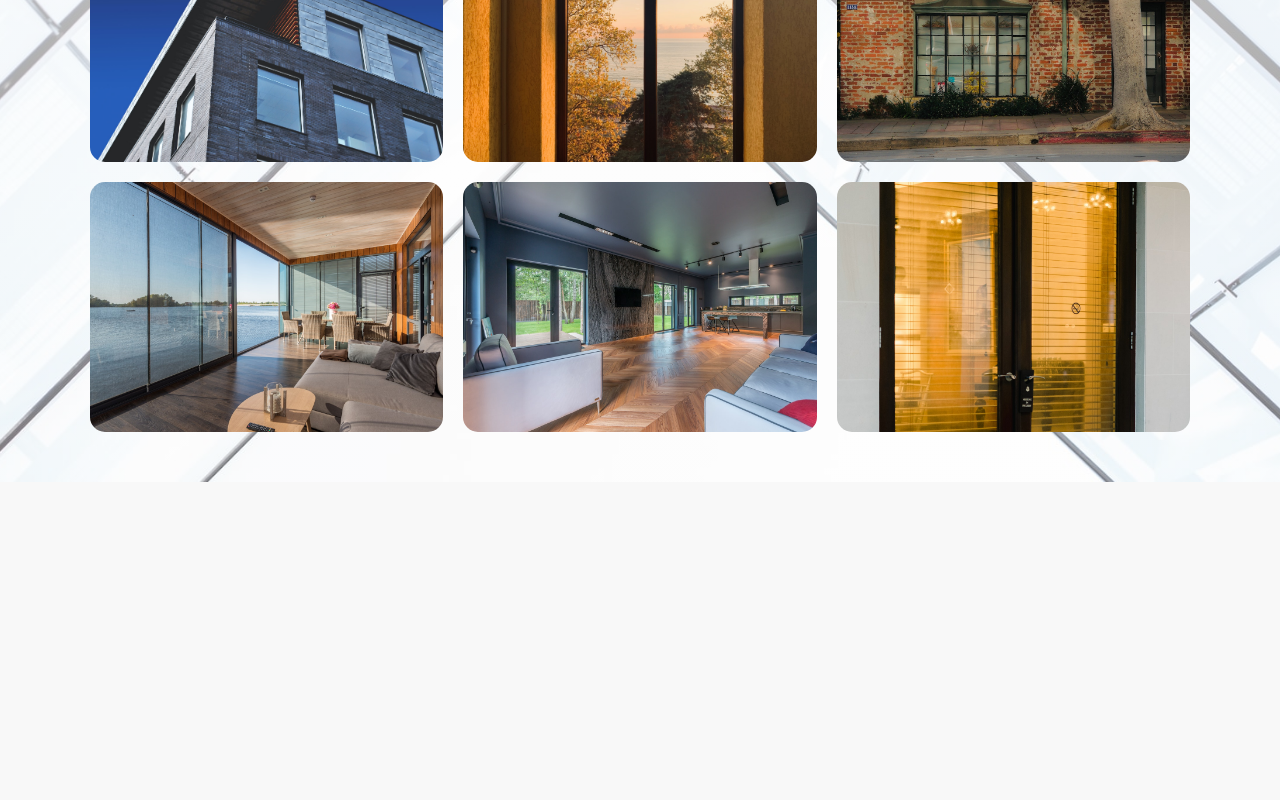
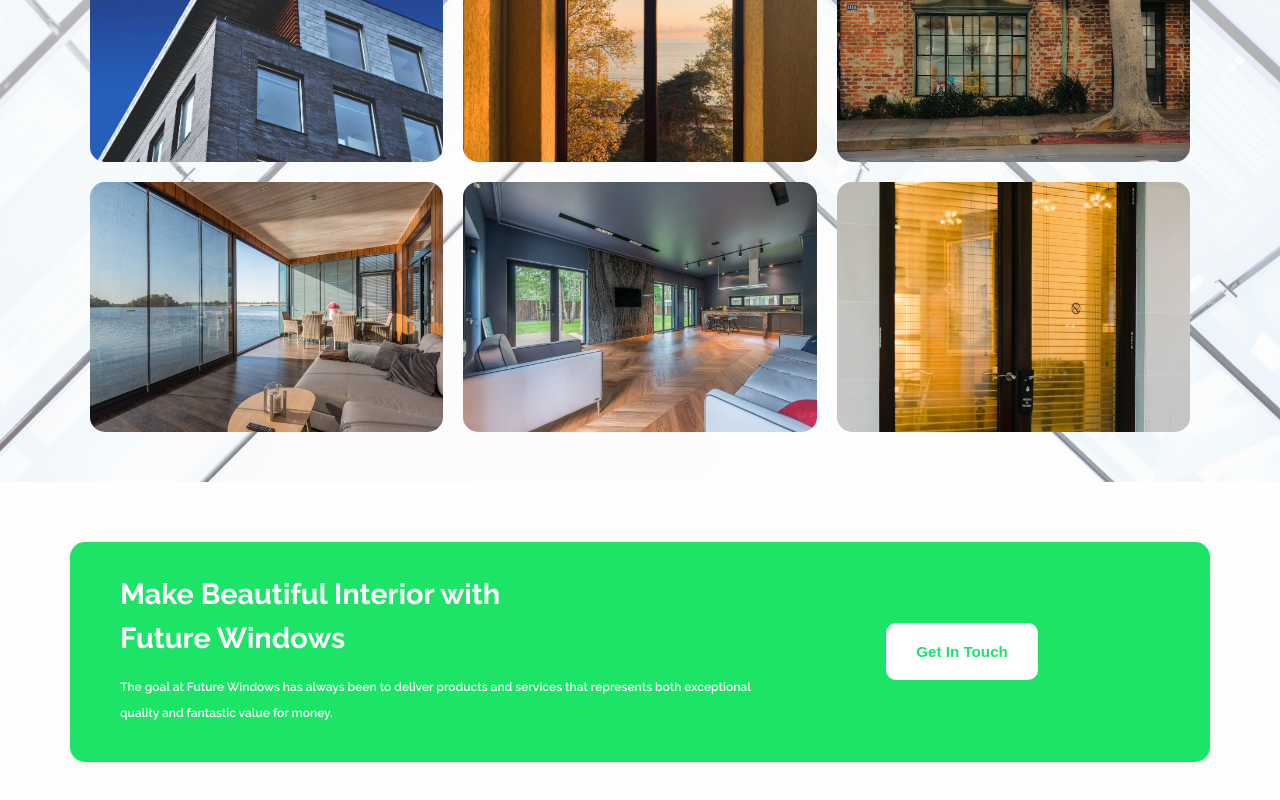
Before and after one commit to Achiekobby/real_estate_landing_page, a React (Create React App) app: page / in a window 1280 px wide. Shown: the part 4248-5048 px from the top of the page. Before the commit the page ends 4734 px from the top, so only its background shows below. Built offline with nearby package versions, Linux system fonts and the light colour scheme.

Commit message:
contact us section has been completed

```diff
--- /dev/null
+++ b/src/components/Contact.jsx
@@ -0,0 +1,31 @@
+import React from "react";
+import "../scss/Contact.scss";
+
+const Contact = () => {
+  return (
+    <section className="contact">
+      <div className="container">
+        <div className="wrapper">
+          <div className="contact_card">
+            <div className="content">
+              <div className="headLine">
+                <h1>Make Beautiful Interior with </h1>
+                <h2>Future Windows</h2>
+                <p>
+                  The goal at Future Windows has always been to deliver products
+                  and services that represents both exceptional quality and
+                  fantastic value for money.
+                </p>
+              </div>
+            </div>
+            <div className="contact-btn">
+              <button className="cnt-btn">Get In Touch</button>
+            </div>
+          </div>
+        </div>
+      </div>
+    </section>
+  );
+};
+
+export default Contact;
--- a/src/pages/Home.jsx
+++ b/src/pages/Home.jsx
@@ -9,6 +9,7 @@ import Services from '../components/Services'
 import Statistics from '../components/Statistics'
 import Choose from '../components/Choose'
 import Gallery from '../components/Gallery'
+import Contact from '../components/Contact'
 
 const Home = () => {
   const [sidebar, setSidebar] = useState(false)
@@ -27,6 +28,7 @@ const Home = () => {
       <Statistics/>
       <Choose/>
       <Gallery/>
+      <Contact/>
     </div>
   )
 }
--- /dev/null
+++ b/src/scss/Contact.scss
@@ -0,0 +1,94 @@
+.contact {
+  width: 100%;
+  background: #fefeff;
+  display: flex;
+  align-items: center;
+  padding: 30px 0;
+  justify-content: center;
+
+  .container {
+    max-width: 1200px;
+    padding: 30px 30px;
+    width: 100%;
+    height: 100%;
+    display: flex;
+    align-items: center;
+    justify-content: center;
+
+    .wrapper {
+      width: 100%;
+      height: 100%;
+      display: flex;
+      align-items: center;
+      justify-content: center;
+
+      .contact_card {
+        display: flex;
+        align-items: center;
+        justify-content: space-between;
+        background: #1ce466;
+        border: none;
+        border-radius: 15px;
+        height: 220px;
+        padding: 20px 50px;
+        width: 100%;
+        box-shadow: 1px 3px 17px -6px rgba(241, 234, 234, 0.75);
+        -webkit-box-shadow: 1px 3px 17px -6px rgba(241, 234, 234, 0.75);
+        -moz-box-shadow: 1px 3px 17px -6px rgba(241, 234, 234, 0.75);
+
+        .content {
+          height: 100%;
+          display: flex;
+          align-items: center;
+          justify-content: center;
+
+          .headLine {
+            width: 100%;
+
+            h1 {
+              font-size: 1.8rem;
+              font-weight: 700;
+              margin-bottom: 10px;
+              color: #fff;
+            }
+            h2 {
+              font-size: 1.8rem;
+              font-weight: 700;
+              margin-bottom: 20px;
+              color: #fff;
+            }
+            p {
+              font-size: 0.754rem;
+              line-height: 1.6rem;
+              font-weight: 600;
+              color: #fff;
+            }
+          }
+        }
+        .contact-btn {
+          width: 50%;
+          height: 100%;
+          display: flex;
+          align-items: center;
+          justify-content: center;
+
+          .cnt-btn {
+            padding: 20px 30px;
+            background: #fff;
+            border: none;
+            border-radius: 10px;
+            color: #1ce466;
+            font-size: 0.95rem;
+            text-transform: capitalize;
+            font-weight: 700;
+            transition: 0.5s ease-in;
+
+            &:hover {
+              transform: scale(1.05);
+            }
+          }
+        }
+      }
+    }
+  }
+}
```
